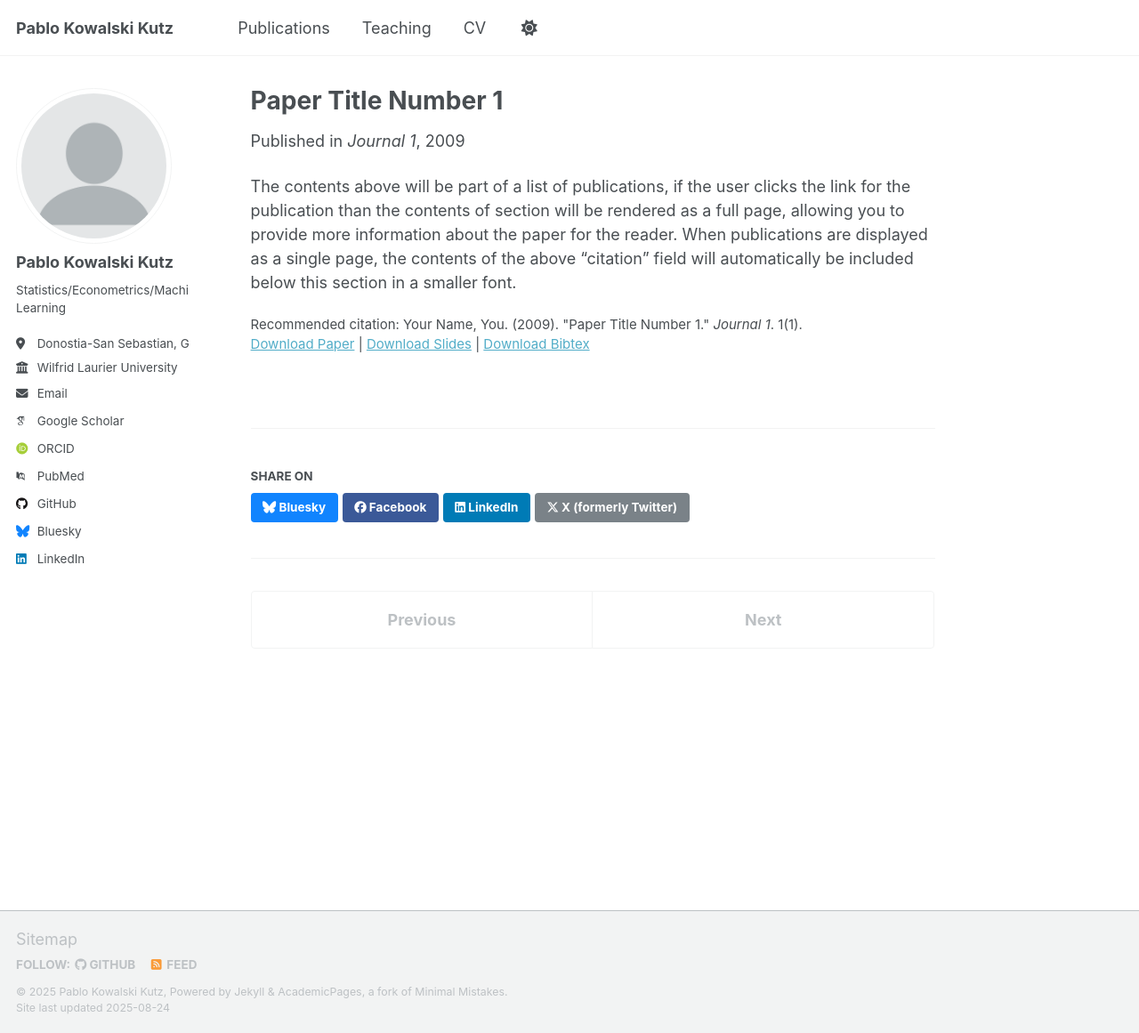
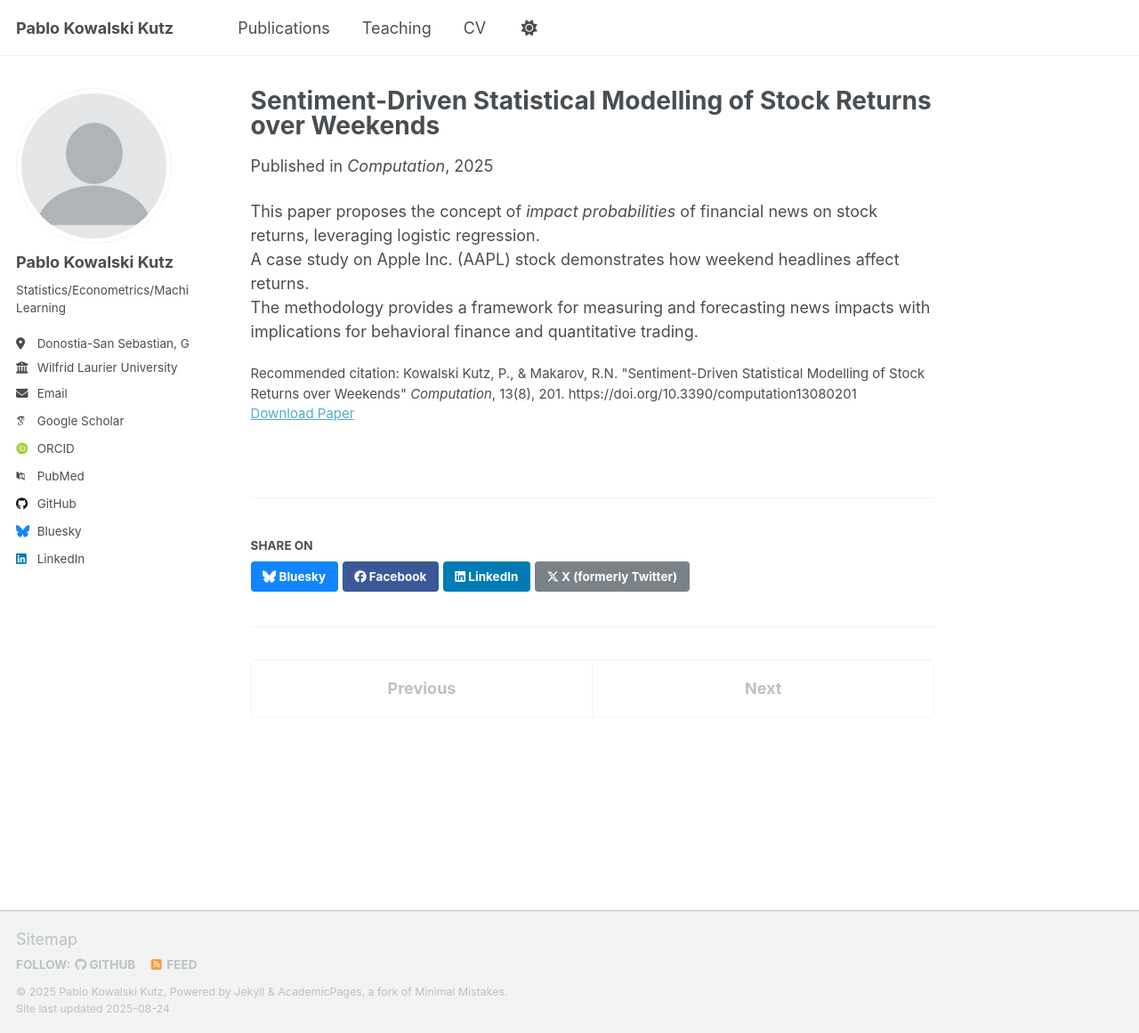
Before and after one commit to pabluski00/pabluski00.github.io, a Jekyll site: the page built from _publications/2009-10-01-paper-title-number-1.md, in a window 1280 px wide and 1161 px high. Shown: the whole window at 89% size. Built offline with Jekyll 4.4.1, drawn with Linux system fonts in a browser that asks for light colours; some web fonts are replaced; a script that is not in the unit is left out.

Commit message:
Update 2009-10-01-paper-title-number-1.md

```diff
--- a/_publications/2009-10-01-paper-title-number-1.md
+++ b/_publications/2009-10-01-paper-title-number-1.md
@@ -1,14 +1,14 @@
 ---
-title: "Paper Title Number 1"
+title: "Sentiment-Driven Statistical Modelling of Stock Returns over Weekends"
 collection: publications
 category: manuscripts
-permalink: /publication/2009-10-01-paper-title-number-1
-excerpt: 'This paper is about the number 1. The number 2 is left for future work.'
-date: 2009-10-01
-venue: 'Journal 1'
-slidesurl: 'http://academicpages.github.io/files/slides1.pdf'
-paperurl: 'http://academicpages.github.io/files/paper1.pdf'
-bibtexurl: 'http://academicpages.github.io/files/bibtex1.bib'
-citation: 'Your Name, You. (2009). &quot;Paper Title Number 1.&quot; <i>Journal 1</i>. 1(1).'
+permalink: /publication/2024-08-04-financial-news-impact
+excerpt: 'This paper introduces the concept of impact probabilities of financial news headlines using logistic regression, with Apple (AAPL) as a case study.'
+date: 2025-08-21
+venue: 'Computation'
+paperurl: 'https://doi.org/10.3390/computation13080201'
+citation: 'Kowalski Kutz, P., & Makarov, R.N. "Sentiment-Driven Statistical Modelling of Stock Returns over Weekends" <i>Computation</i>, 13(8), 201. https://doi.org/10.3390/computation13080201'
 ---
-The contents above will be part of a list of publications, if the user clicks the link for the publication than the contents of section will be rendered as a full page, allowing you to provide more information about the paper for the reader. When publications are displayed as a single page, the contents of the above "citation" field will automatically be included below this section in a smaller font.
+This paper proposes the concept of *impact probabilities* of financial news on stock returns, leveraging logistic regression.
+A case study on Apple Inc. (AAPL) stock demonstrates how weekend headlines affect returns.
+The methodology provides a framework for measuring and forecasting news impacts with implications for behavioral finance and quantitative trading.
```
